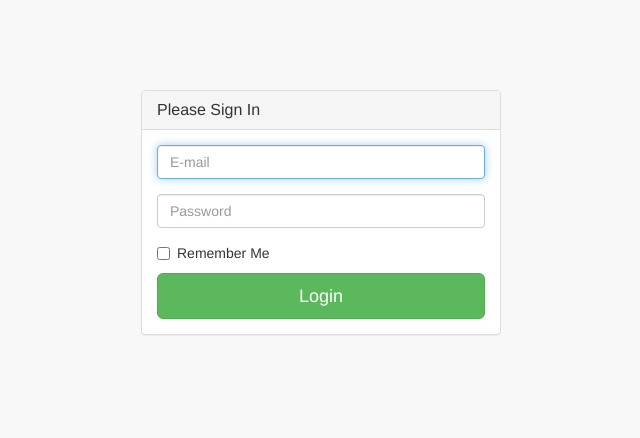
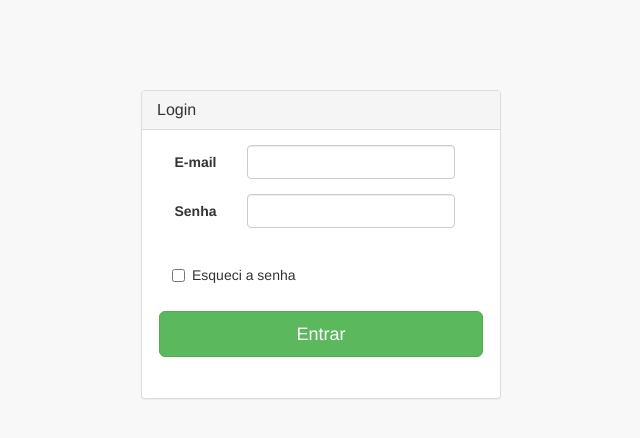
Before and after one commit to JanineFreitas/Cervejaria, a web app: page /pages/login.html in a window 1280 px wide. Shown: the top 438 px of the page, without its empty margins (319-959 px from the left). Run offline with its HTML, style and script files only (its server is not run), Linux system fonts and the light colour scheme; data that the repository does not hold is empty.

Commit message:
Alterações na tela de login

```diff
--- a/cervejariaWeb/WebContent/pages/login.html
+++ b/cervejariaWeb/WebContent/pages/login.html
@@ -9,7 +9,7 @@
 <meta name="description" content="">
 <meta name="author" content="">
 
-    <title>SB Admin 2 - Bootstrap Admin Theme</title>
+<title>SoftBeer</title>
 
 <!-- Bootstrap Core CSS -->
 <link href="../vendor/bootstrap/css/bootstrap.min.css" rel="stylesheet">
@@ -21,7 +21,8 @@
 <link href="../dist/css/sb-admin-2.css" rel="stylesheet">
 
 <!-- Custom Fonts -->
-    <link href="../vendor/font-awesome/css/font-awesome.min.css" rel="stylesheet" type="text/css">
+<link href="../vendor/font-awesome/css/font-awesome.min.css"
+	rel="stylesheet" type="text/css">
 
 <!-- HTML5 Shim and Respond.js IE8 support of HTML5 elements and media queries -->
 <!-- WARNING: Respond.js doesn't work if you view the page via file:// -->
@@ -39,26 +40,68 @@
 			<div class="col-md-4 col-md-offset-4">
 				<div class="login-panel panel panel-default">
 					<div class="panel-heading">
-                        <h3 class="panel-title">Please Sign In</h3>
+						<h3 class="panel-title">Login</h3>
 					</div>
 					<div class="panel-body">
-                        <form role="form">
-                            <fieldset>
+						<!--                         <form role="form"> -->
+						<!--                             <fieldset> -->
+						<!--                                 <div class="form-group"> -->
+						<!--                                     <input class="form-control" placeholder="E-mail" name="email" type="email" autofocus> -->
+						<!--                                 </div> -->
+						<!--                                 <div class="form-group"> -->
+						<!--                                     <input class="form-control" placeholder="Senha" name="password" type="password" value=""> -->
+						<!--                                 </div> -->
+						<!--                                 <div class="checkbox"> -->
+						<!--                                     <label> -->
+						<!--                                         <input name="remember" type="checkbox" value="Remember Me">Esqueci a senha -->
+						<!--                                     </label> -->
+						<!--                                 </div> -->
+						<!--                                 Change this to a button or input when using this as a form -->
+						<!--                                 <a href="index.html" class="btn btn-lg btn-success btn-block">Entrar</a> -->
+						<!--                             </fieldset> -->
+						<!--                         </form> -->
+						<form id="signInForm" class="form-horizontal"
+							data-fv-framework="bootstrap"
+							data-fv-icon-valid="glyphicon glyphicon-ok"
+							data-fv-icon-invalid="glyphicon glyphicon-remove"
+							data-fv-icon-validating="glyphicon glyphicon-refresh">
+
 							<div class="form-group">
-                                    <input class="form-control" placeholder="E-mail" name="email" type="email" autofocus>
+								<label class="col-xs-3 control-label">E-mail</label>
+								<div class="col-xs-8">
+									<input type="text" class="form-control" name="username"
+										required data-fv-notempty-message="The username is required" />
 								</div>
+							</div>
+
 							<div class="form-group">
-                                    <input class="form-control" placeholder="Password" name="password" type="password" value="">
+								<label class="col-xs-3 control-label">Senha</label>
+								<div class="col-xs-8">
+									<input type="password" class="form-control" name="password"
+										required data-fv-notempty-message="The password is required" />
 								</div>
+							</div>
+							<div class="panel-body">
 								<div class="checkbox">
-                                    <label>
-                                        <input name="remember" type="checkbox" value="Remember Me">Remember Me
+									<label> <input name="remember" type="checkbox"
+										value="Remember Me">Esqueci a senha
 									</label>
 								</div>
-                                <!-- Change this to a button or input when using this as a form -->
-                                <a href="index.html" class="btn btn-lg btn-success btn-block">Login</a>
-                            </fieldset>
+							</div>
+
+							<div class="form-group">
+								<div class="btn btn-secondary btn-lg btn-block">
+									<button href="index.html" type="submit"
+										class="btn btn-lg btn-success btn-block">Entrar</button>
+								</div>
+							</div>
 						</form>
+
+						<script>
+							$(document).ready(function() {
+								$('#signInForm').formValidation();
+							});
+						</script>
 					</div>
 				</div>
 			</div>
```
Lines whose indentation alone changed are shown as unchanged.
